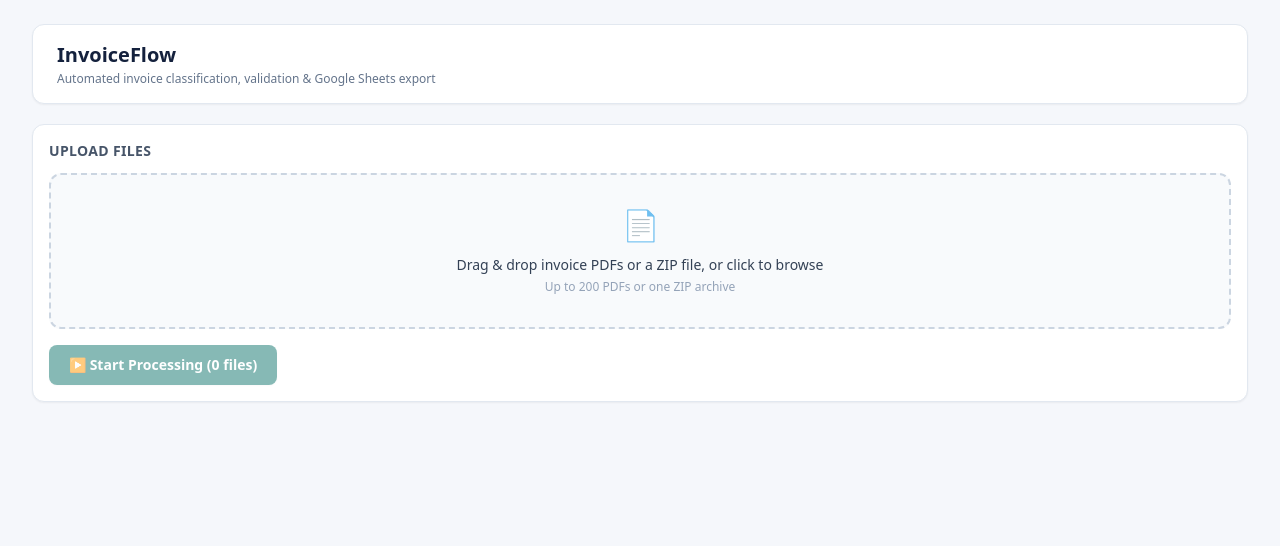
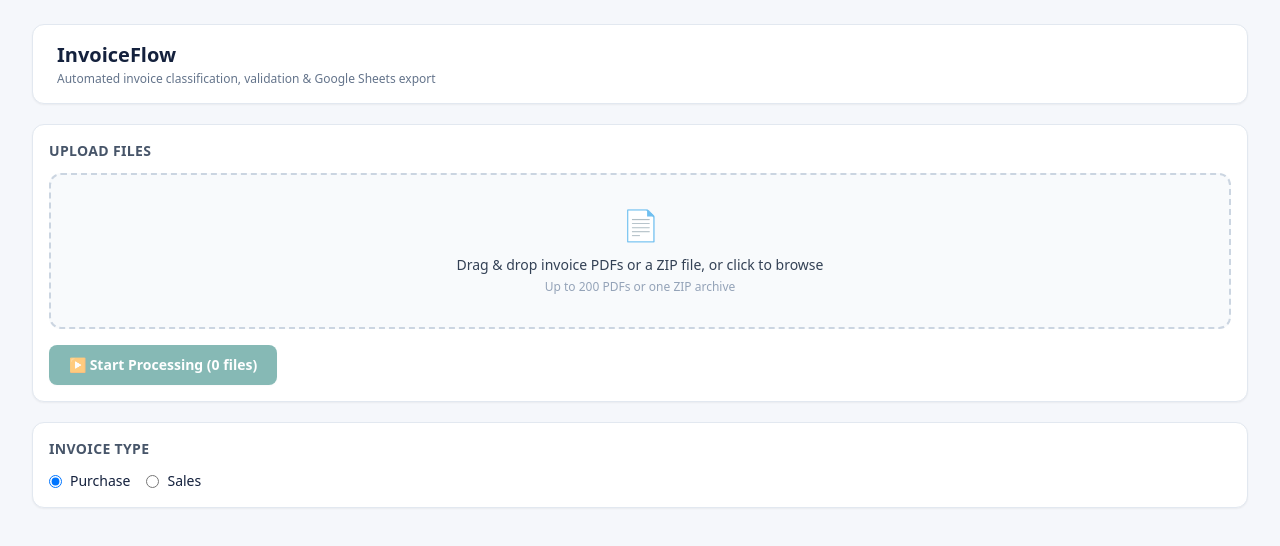
Before and after one commit to Anchor-Architect/invoiceflow_renewer, a Next.js app: page / in a window 1280 px wide. Shown: the top 546 px of the page. Built offline with nearby package versions, Linux system fonts and the light colour scheme.

Commit message:
Sales modified

```diff
--- /dev/null
+++ b/app/api/pdf-text/route.ts
@@ -0,0 +1,25 @@
+import { NextResponse } from "next/server";
+import { extractPdfText } from "@/lib/pdf/extract";
+
+export const runtime = "nodejs";
+export const maxDuration = 60;
+
+export async function POST(request: Request) {
+  try {
+    const form = await request.formData();
+    const file = form.get("file");
+
+    if (!(file instanceof File)) {
+      return NextResponse.json({ error: "file is required" }, { status: 400 });
+    }
+
+    const buffer = Buffer.from(await file.arrayBuffer());
+    const text = await extractPdfText(buffer);
+    return NextResponse.json({ text });
+  } catch (error) {
+    return NextResponse.json(
+      { error: error instanceof Error ? error.message : "Failed to extract PDF text" },
+      { status: 500 }
+    );
+  }
+}
--- a/app/api/process-invoice/route.ts
+++ b/app/api/process-invoice/route.ts
@@ -8,13 +8,17 @@ export const maxDuration = 60;
 
 export async function POST(request: Request) {
   try {
-    const { fileName, text } = (await request.json()) as {
+    const { fileName, text, invoiceType } = (await request.json()) as {
       fileName: string;
       text: string;
+      invoiceType?: "Purchase" | "Sales";
     };
 
     if (!fileName || !text) {
       return NextResponse.json({ error: "fileName and text are required" }, { status: 400 });
+    }
+    if (invoiceType !== "Purchase" && invoiceType !== "Sales") {
+      return NextResponse.json({ error: "invoiceType must be Purchase or Sales" }, { status: 400 });
     }
 
     const pipeline = await processInvoicePipeline(text);
@@ -30,25 +34,20 @@ export async function POST(request: Request) {
     let purchaseRow = null;
     let salesRow = null;
 
+    const effectiveInvoiceType = invoiceType;
+
     if (status === "valid") {
-      if (pipeline.invoiceType === "Purchase") {
+      if (effectiveInvoiceType === "Purchase") {
         purchaseRow = toPurchaseRow(pipeline.extraction, pipeline.validation);
-      } else if (pipeline.invoiceType === "Sales") {
+      } else if (effectiveInvoiceType === "Sales") {
         salesRow = toSalesRow(pipeline.extraction, pipeline.validation);
-      } else {
-        status = "review-needed";
-        reasons.push({
-          type: "Ambiguous",
-          reason: "Invoice type (Purchase/Sales) could not be determined",
-          evidence: []
-        });
       }
     }
 
     const result: ProcessedInvoice = {
       fileId: `${Date.now().toString(36)}-${Math.random().toString(36).slice(2, 8)}`,
       fileName,
-      type: pipeline.invoiceType,
+      type: effectiveInvoiceType,
       status,
       extraction: pipeline.extraction,
       validation: pipeline.validation,
--- a/components/invoice-app.tsx
+++ b/components/invoice-app.tsx
@@ -35,12 +35,13 @@ const expandToPdfs = async (inputFiles: File[]): Promise<File[]> => {
 // Extract plain text from a PDF file in the browser using PDF.js
 let _pdfjsInitialized = false;
 const extractTextFromPdf = async (file: File): Promise<string> => {
-  const pdfjsLib = await import("pdfjs-dist");
+  // Use legacy bundle path for wider browser/runtime compatibility in Next apps.
+  const pdfjsLib = await import("pdfjs-dist/legacy/build/pdf.mjs");
 
   // Set worker once per session
   if (!_pdfjsInitialized) {
     pdfjsLib.GlobalWorkerOptions.workerSrc =
-      `https://unpkg.com/pdfjs-dist@${pdfjsLib.version}/build/pdf.worker.min.mjs`;
+      `https://unpkg.com/pdfjs-dist@${pdfjsLib.version}/legacy/build/pdf.worker.min.mjs`;
     _pdfjsInitialized = true;
   }
 
@@ -58,15 +59,37 @@ const extractTextFromPdf = async (file: File): Promise<string> => {
   return pageTexts.join("\n").replace(/\s+\n/g, "\n").trim();
 };
 
+const extractTextFallbackServer = async (file: File): Promise<string> => {
+  const form = new FormData();
+  form.append("file", file);
+
+  const res = await fetch("/api/pdf-text", { method: "POST", body: form });
+  const data = (await res.json()) as { text: string } | ApiError;
+  if (!res.ok || !("text" in data)) {
+    throw new Error("error" in data ? data.error : "Server fallback extraction failed");
+  }
+  return data.text;
+};
+
+const extractTextWithFallback = async (file: File): Promise<string> => {
+  try {
+    return await extractTextFromPdf(file);
+  } catch {
+    // Fallback when client-side PDF.js fails for specific PDFs/runtime environments.
+    return extractTextFallbackServer(file);
+  }
+};
+
 // Send extracted text to server for AI analysis (tiny JSON, no file upload)
 const analyzeInvoice = async (
   fileName: string,
-  text: string
+  text: string,
+  invoiceType: "Purchase" | "Sales"
 ): Promise<ProcessedInvoice> => {
   const res = await fetch("/api/process-invoice", {
     method: "POST",
     headers: { "Content-Type": "application/json" },
-    body: JSON.stringify({ fileName, text })
+    body: JSON.stringify({ fileName, text, invoiceType })
   });
   const data = (await res.json()) as { result: ProcessedInvoice } | ApiError;
   if (!res.ok || !("result" in data)) {
@@ -224,6 +247,9 @@ export function InvoiceApp() {
   const [dragOver, setDragOver] = useState(false);
   const [activeTab, setActiveTab] = useState<"all" | "valid" | "review" | "failed">("all");
   const [previewTab, setPreviewTab] = useState<"Purchase" | "Sales">("Purchase");
+  const [selectedInvoiceType, setSelectedInvoiceType] = useState<"Purchase" | "Sales">(
+    "Purchase"
+  );
 
   const onDropFiles = (incoming: FileList | null) => {
     if (!incoming) return;
@@ -264,7 +290,7 @@ export function InvoiceApp() {
       setUploadPhase("extracting-text");
       const texts: { file: File; text: string }[] = [];
       for (let i = 0; i < pdfs.length; i++) {
-        const text = await extractTextFromPdf(pdfs[i]);
+        const text = await extractTextWithFallback(pdfs[i]);
         texts.push({ file: pdfs[i], text });
         setUploadPct(Math.round(((i + 1) / pdfs.length) * 100));
       }
@@ -282,7 +308,7 @@ export function InvoiceApp() {
           if (!next) break;
           let result: ProcessedInvoice;
           try {
-            result = await analyzeInvoice(next.file.name, next.text);
+            result = await analyzeInvoice(next.file.name, next.text, selectedInvoiceType);
           } catch (e) {
             result = {
               fileId: `err-${Date.now()}`,
@@ -407,6 +433,7 @@ export function InvoiceApp() {
 
       {/* ── Upload ── */}
       {!batch && (
+        <>
           <section className="panel">
             <h2 className="section-title">Upload Files</h2>
             <div
@@ -481,6 +508,31 @@ export function InvoiceApp() {
               </div>
             )}
           </section>
+
+          <section className="panel">
+            <h2 className="section-title">Invoice Type</h2>
+            <div className="flex items-center gap-4 text-sm">
+              <label className="inline-flex items-center gap-2">
+                <input
+                  type="radio"
+                  name="invoice-type"
+                  checked={selectedInvoiceType === "Purchase"}
+                  onChange={() => setSelectedInvoiceType("Purchase")}
+                />
+                Purchase
+              </label>
+              <label className="inline-flex items-center gap-2">
+                <input
+                  type="radio"
+                  name="invoice-type"
+                  checked={selectedInvoiceType === "Sales"}
+                  onChange={() => setSelectedInvoiceType("Sales")}
+                />
+                Sales
+              </label>
+            </div>
+          </section>
+        </>
       )}
 
       {/* ── Progress ── */}
--- a/lib/pipeline/validator.ts
+++ b/lib/pipeline/validator.ts
@@ -182,13 +182,25 @@ export const validateNormalizedInvoice = (
   validateFieldExtraction(extracted, issues);
   validateClassification(classification, allowUnknownType, issues);
 
-  if ((normalized.invoice_number ?? "").length > 0 && (normalized.invoice_number ?? "").length < 3) {
-    pushIssue(issues, {
-      code: "invoice_number_short",
-      stage: "validation",
-      field: "invoice_number",
-      message: "invoice_number must be at least 3 characters"
-    });
+  const invoiceNoLen = (normalized.invoice_number ?? "").length;
+  if (invoiceNoLen > 0) {
+    if (classification.invoiceType === "Sales") {
+      if (invoiceNoLen < 1) {
+        pushIssue(issues, {
+          code: "invoice_number_short",
+          stage: "validation",
+          field: "invoice_number",
+          message: "invoice_number must be at least 1 character for Sales invoices"
+        });
+      }
+    } else if (classification.invoiceType === "Purchase" && invoiceNoLen < 3) {
+      pushIssue(issues, {
+        code: "invoice_number_short",
+        stage: "validation",
+        field: "invoice_number",
+        message: "invoice_number must be at least 3 characters for Purchase invoices"
+      });
+    }
   }
 
   return issues;
```
Also changed, not shown: 1 other file (tests, documents, lock files or other folders). Lines whose indentation alone changed are shown as unchanged.
